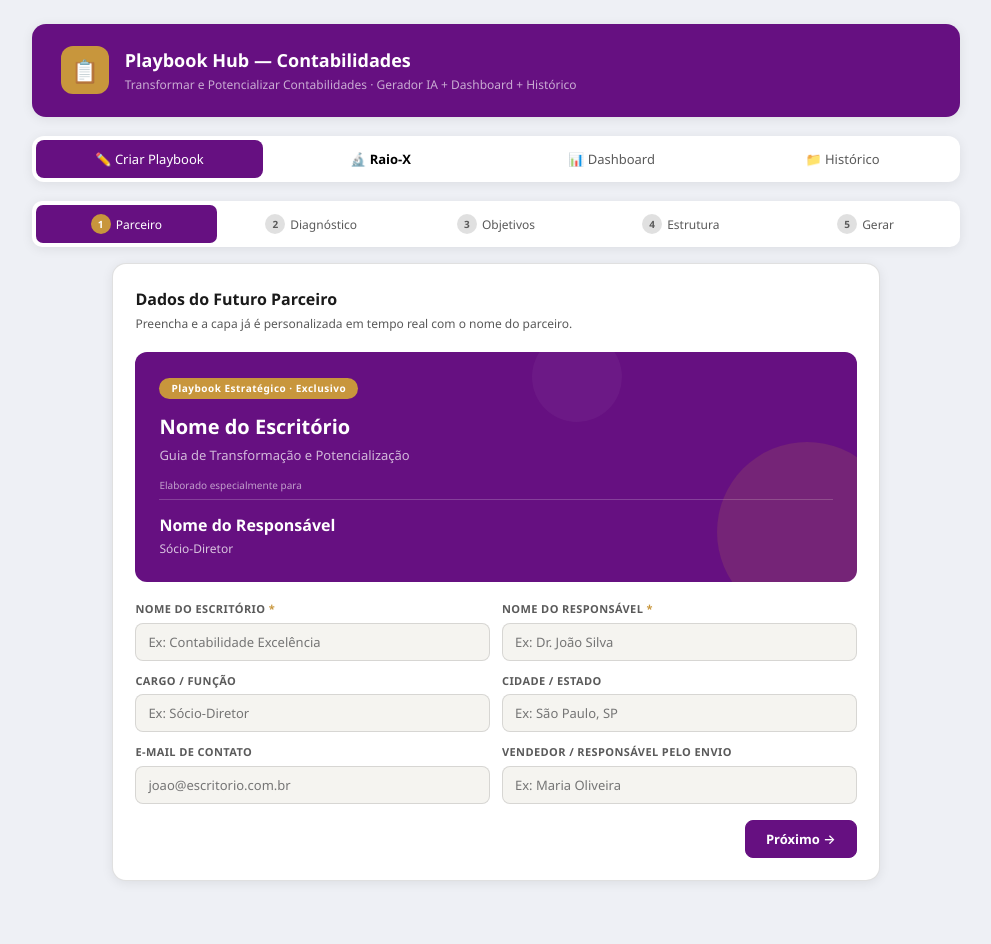
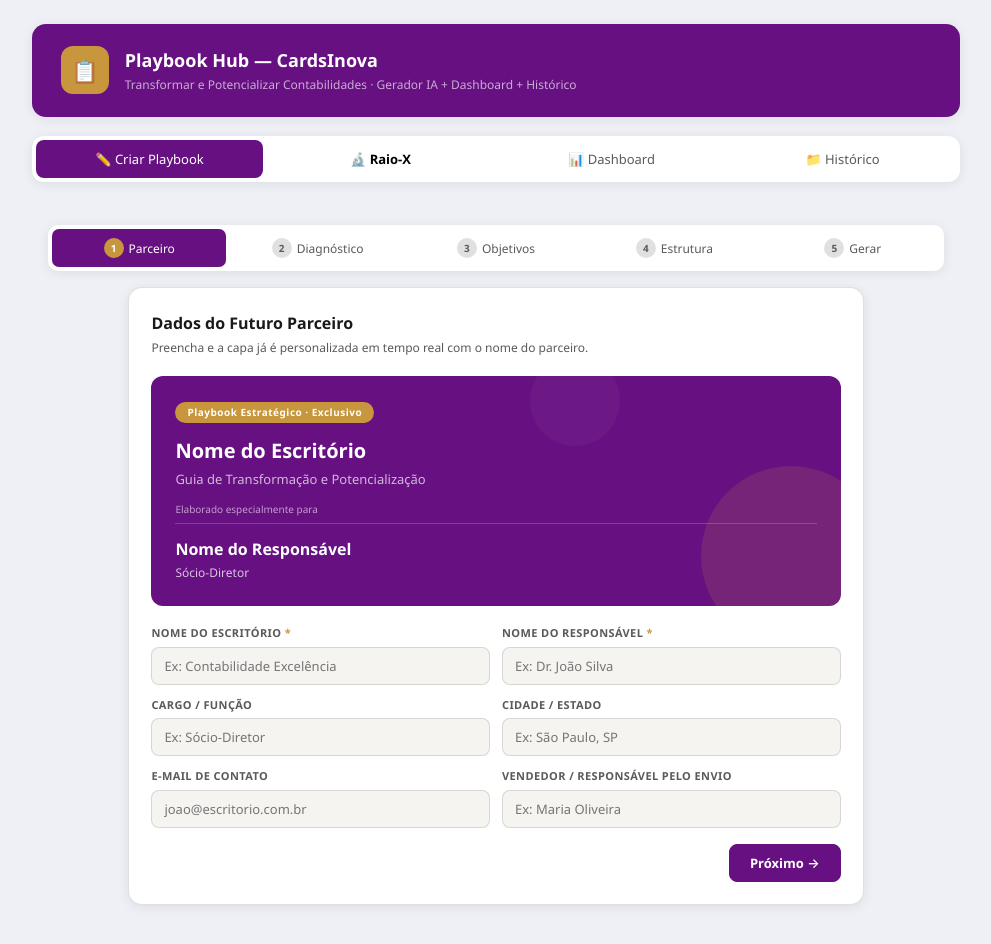
Before and after one commit to JoaoFiRodrigues/Agente-playbook, a website: page public/index.html in a window 1280 px wide. Shown: the whole page, without its empty margins (144-1135 px from the left). Drawn offline with nearby package versions, Linux system fonts and the light colour scheme.

Commit message:
Att de style

```diff
--- a/public/css/style.css
+++ b/public/css/style.css
@@ -111,7 +111,7 @@ body {
 
 /* ── VIEW ────────────────────────────────────────── */
 .view { display: none; }
-.view.active { display: block; }
+.view.active { display: block; max-width: 960px; margin: 0 auto; padding: 1.5rem 1rem 3rem;}
 
 /* ── STEP ────────────────────────────────────────── */
 .step { display: none; }
--- a/public/index.html
+++ b/public/index.html
@@ -3,7 +3,7 @@
 <head>
   <meta charset="UTF-8">
   <meta name="viewport" content="width=device-width, initial-scale=1.0">
-  <title>Playbook Hub — Contabilidades</title>
+  <title>Playbook Hub — CardsInova</title>
   <link rel="stylesheet" href="/css/style.css">
   <!-- jsPDF para geração de PDF no browser -->
   <script src="https://cdnjs.cloudflare.com/ajax/libs/jspdf/2.5.1/jspdf.umd.min.js"></script>
@@ -18,7 +18,7 @@
   <div class="hdr">
     <div class="hdr-ico">📋</div>
     <div>
-      <h1>Playbook Hub — Contabilidades</h1>
+      <h1>Playbook Hub — CardsInova</h1>
       <p>Transformar e Potencializar Contabilidades · Gerador IA + Dashboard + Histórico</p>
     </div>
   </div>
```
